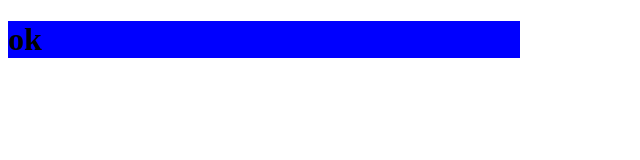
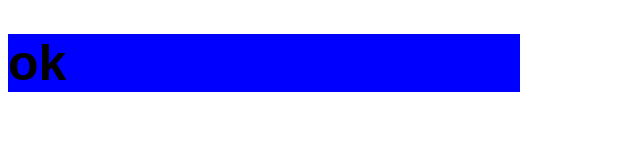
Before and after one commit to stefanw337/VisKom, a plain HTML site: page index.html in a window 1280 px wide. Shown: the whole page, without its empty margins (0-640 px from the left). Drawn offline with Linux system fonts and the light colour scheme.

Commit message:
Update style.css

```diff
--- a/style.css
+++ b/style.css
@@ -6,3 +6,7 @@ div{
   height:50%;
   background-color: blue;
 }
+h1{
+  font-family: Arial;
+  font-size: 50px;
+}
```
